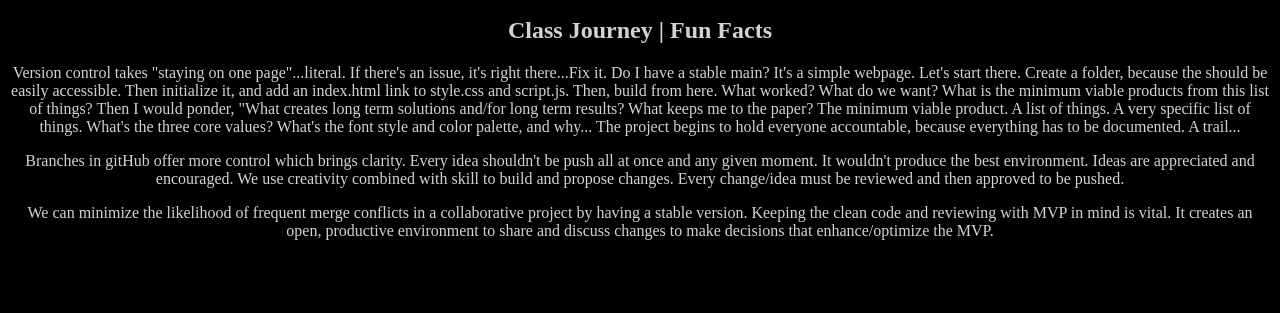
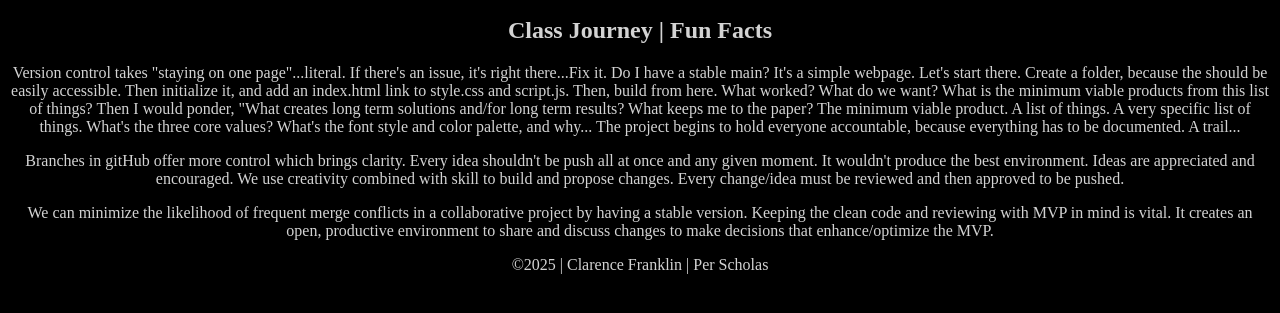
Before and after one commit to cfra8189/morningWarmUp, a plain HTML site: page index.html in a window 1280 px wide. Shown: the part 369-682 px from the top of the page. Drawn offline with Linux system fonts and the light colour scheme.

Commit message:
Added a footer

```diff
--- a/index.html
+++ b/index.html
@@ -21,5 +21,7 @@ The project begins to hold everyone accountable, because everything has to be do
 
 <p>Branches in gitHub offer more control which brings clarity. Every idea shouldn't be push all at once and any given moment. It wouldn't produce the best environment. Ideas are appreciated and encouraged. We use creativity combined with skill to build and propose changes. Every change/idea must be reviewed and then approved to be pushed.</p>
 <p>We can minimize the likelihood of frequent merge conflicts in a collaborative project by having a stable version. Keeping the clean code and reviewing with MVP in mind is vital. It creates an open, productive environment to share and discuss changes to make decisions that enhance/optimize the MVP.</p>
+
+<footer>©2025 | Clarence Franklin | Per Scholas</footer>
 </body>
 </html>
```
